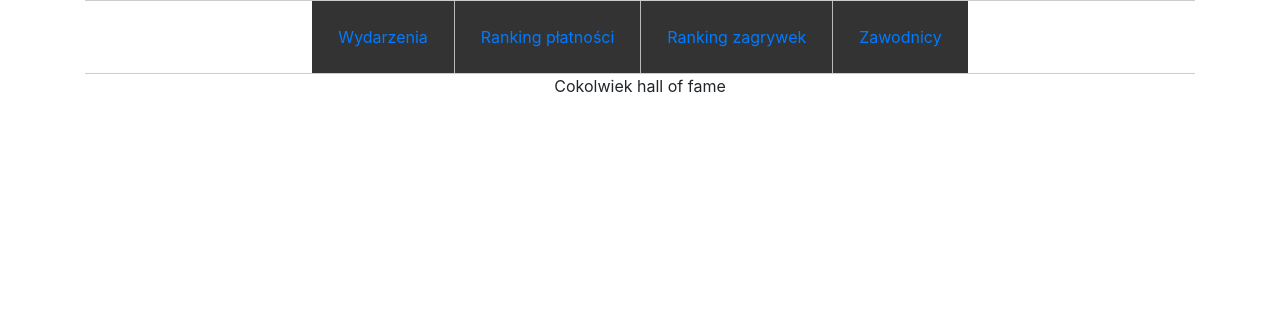
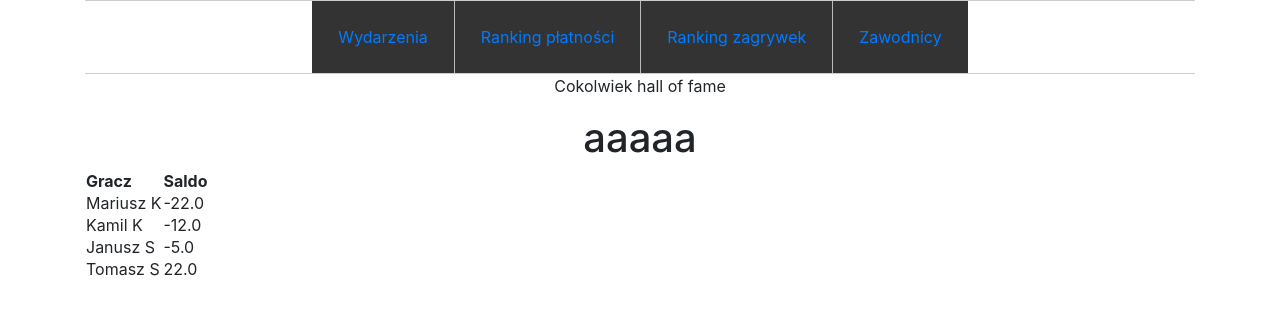
Before and after one commit to york111q/Siatka, a Django app: page /hall-of-fame/ in a window 1280 px wide. Shown: the top 334 px of the page. Run offline with Django 3.2, Linux system fonts and the light colour scheme; data comes from the database, SQL or seed files in the repository; both versions use the stored data as it was after the commit.

Commit message:
4| hall of fame done including balance count

```diff
--- a/siatka/templates/zapisy/events.html
+++ b/siatka/templates/zapisy/events.html
@@ -9,7 +9,7 @@
       <p>{{event.location|slugify}}</p>
       <div class="gallery">
         <a href="{% url 'new_entry' event.id %}">
-          <img src="{% static event.location|nice_string %}" alt="Cinque Terre" width="600" height="400">
+          <img src="{% static event.location|img_url %}" alt="Cinque Terre" width="600" height="400">
         </a>
         <div class="desc">Add a description of the image here</div>
       </div>
--- a/siatka/templates/zapisy/hof.html
+++ b/siatka/templates/zapisy/hof.html
@@ -1,6 +1,25 @@
 {% extends "zapisy/base.html" %}
   {% block content %}
+  {% load filters %}
+
     <p>Cokolwiek hall of fame</p>
+    <h1>aaaaa</h1>
+
+    <table>
+      <thead>
+        <th>Gracz</th>
+        <th>Saldo</th>
+      </thead>
+
+      {% for pl in players %}
+        <tr>
+          {% for td in pl %}
+            <td>{{td}}</td>
+          {% endfor %}
+
+        </tr>
+      {% endfor %}
+    </table>
 
 
 
--- a/siatka/zapisy/models.py
+++ b/siatka/zapisy/models.py
@@ -20,7 +20,6 @@ class Event(models.Model):
     price_multisport = models.FloatField(default=0)
     player_slots = models.IntegerField(default=12)
     coach = models.BooleanField(default=False)
-    loc_image = models.ImageField(null=True, blank=True)
 
     def __str__(self):
         return self.date.strftime('%Y-%m-%d %H:%M %A') + " " + self.location
--- a/siatka/zapisy/templatetags/filters.py
+++ b/siatka/zapisy/templatetags/filters.py
@@ -3,5 +3,5 @@ from django.utils.text import slugify
 register = template.Library()
 
 @register.filter
-def nice_string(text):
+def img_url(text):
     return "zapisy/images/"+slugify(text)+".jpg"
--- a/siatka/zapisy/views.py
+++ b/siatka/zapisy/views.py
@@ -1,7 +1,8 @@
+from django.db.models import Sum
 from django.shortcuts import render, redirect
 from django.urls import reverse
 from django.views.generic import ListView, TemplateView, DetailView
-from .models import Event, Player
+from .models import Event, Player, Entry
 from .forms import EntryForm
 
 # Create your views here.
@@ -13,6 +14,25 @@ class AllEventsView(ListView):
 class HallOfFameView(ListView):
     model = Player
     template_name = "zapisy/hof.html"
+
+    def get_context_data(self,**kwargs):
+        context = super().get_context_data(**kwargs)
+
+        player_objects = Player.objects.all()
+        players = []
+
+        for player in player_objects:
+            entries = Entry.objects.filter(player=player).filter(paid=False)
+            balance_ms = entries.filter(multisport=False).aggregate(n=Sum('event__price'))['n'] or 0
+            balance_nms = entries.filter(multisport=True).aggregate(n=Sum('event__price_multisport'))['n'] or 0
+            entries = Entry.objects.filter(player=player).filter(serves_paid=False)
+            balance_serv = entries.aggregate(n=Sum('serves'))['n'] or 0
+            balance = player.excess - balance_ms - balance_nms - balance_serv*2
+            players.append((player.name, balance))
+
+        players.sort(key = lambda x: x[1])
+        context['players'] = players
+        return context
 
 class NewEntryView(TemplateView):
     template_name = "zapisy/new_entry.html"
```
Also changed, not shown: siatka/db.sqlite3, siatka/templates/zapisy/base.html (line endings or trailing spaces).
